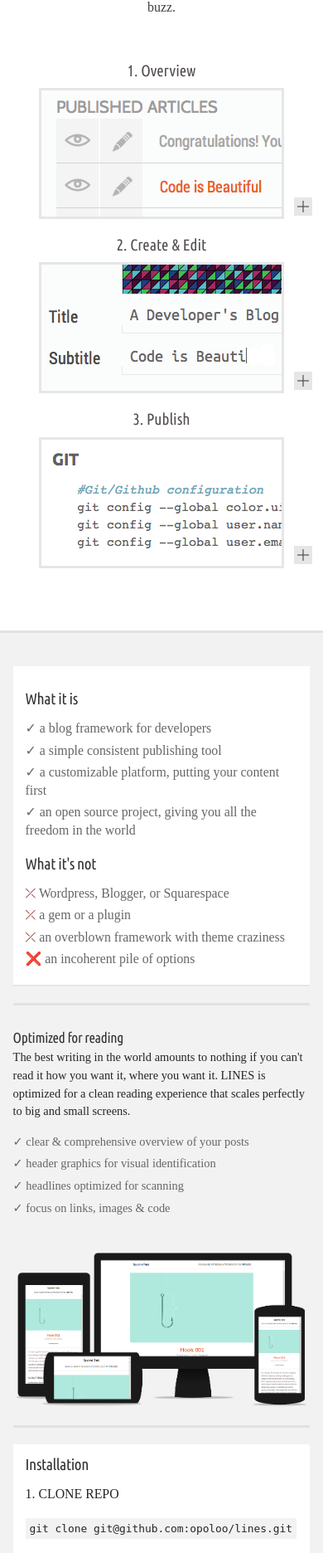
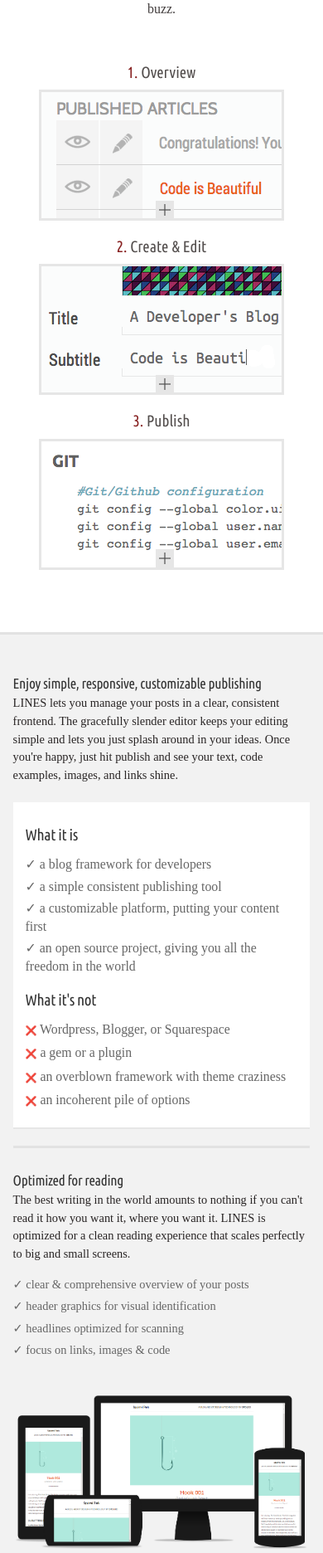
Before and after one commit to opoloo/lines, a PHP site: page / in a window 390 px wide. Shown: the part 291-2163 px from the top of the page at 83% size. Run offline with PHP 8.4, Linux system fonts and the light colour scheme; some libraries are stand-ins or nearby versions; some web fonts are replaced.

Commit message:
Landscape fixes, new x-icon, features copy

```diff
--- a/index.html
+++ b/index.html
@@ -65,16 +65,16 @@
 				<div id="desc">
 					<div class="three-cols ">
 
-						<h3>1. Overview</h3>
+						<h3><span>1.</span> Overview</h3>
 						<a href="images/popup_01.png" title="1. Manage"><img src="images/header_01.png" alt="Manage" /><span class="plus"></span></a>
 					</div>
 					<div class="three-cols ">
-						<h3>2. Create &amp; Edit</h3>
+						<h3><span>2.</span> Create &amp; Edit</h3>
 						<a href="images/popup_02.png" title="2. Create &amp; Edit"><img src="images/header_02.png" alt="Create &amp; Edit" /><span class="plus"></span></a>
 
 					</div>
 					<div class="three-cols nomargin">
-						<h3>3. Publish</h3>
+						<h3><span>3.</span> Publish</h3>
 						<a href="images/popup_03.png" title="3. Publish"><img src="images/header_03.png" alt="Publish" /><span class="plus"></span></a>
 
 					</div>
@@ -85,7 +85,14 @@
 
 		<div id="content">
 			<div class="wrapper">
-				<div id="features" class="white_box">
+				<div id="features">
+					<div class="one-col">
+						<h2>Enjoy simple, responsive, customizable publishing</h2>
+						<p>LINES lets you manage your posts in a clear, consistent frontend.
+The gracefully slender editor keeps your editing simple and lets you just splash around in your ideas. Once you're happy, just hit publish and see your text, code examples, images, and links shine.</p>
+					</div>
+					<br/>
+					<div class="white_box">
 						<div class="two-cols">
 							<h2>What it is</h2>
 							<ul>
@@ -98,13 +105,14 @@
 						<div class="two-cols nomargin">
 							<h2 class="margin-mobile">What it's not</h2>
 							<ul>
-							<li><span class="red">&#10539;</span> Wordpress, Blogger, or Squarespace</li>
-							<li><span class="red">&#10539;</span> a gem or a plugin</li>
-							<li><span class="red">&#10539;</span> an overblown framework with theme craziness</li>
+								<li><span class="red">&#10060;</span> Wordpress, Blogger, or Squarespace</li>
+								<li><span class="red">&#10060;</span> a gem or a plugin</li>
+								<li><span class="red">&#10060;</span> an overblown framework with theme craziness</li>
 								<li><span class="red">&#10060;</span> an incoherent pile of options</li>
 							</ul>
 						</div>
 						<div class="clearfix"></div>
+					</div>
 				</div>
 				<hr/>
 				<div class="one-col">
--- a/stylesheets/media-queries.css
+++ b/stylesheets/media-queries.css
@@ -12,31 +12,13 @@ smaller than 960px
   #meta {position: relative;}
   #meta nav ul li {display:none;}
   #meta nav ul li:first-child, #meta nav ul li:last-child {display:inline-block;}
-  div.two-cols, div.three-cols {
-    float: none;
-    display: inline-block;
-    margin: 0;
-    padding-right: 30px;
-    box-sizing: border-box;
-    -o-box-sizing: border-box;
-    -ms-box-sizing: border-box;
-    -moz-box-sizing: border-box;
-    -webkit-box-sizing: border-box;
-    vertical-align: top;
-  }
+  div.two-cols, div.three-cols {float: none;  display: inline-block;  margin: 0; padding-right: 30px; box-sizing: border-box; -o-box-sizing: border-box; -ms-box-sizing: border-box;
+    -moz-box-sizing: border-box; -webkit-box-sizing: border-box; vertical-align: top;}
 
-  div.two-cols {
-    width: 49%;
-  }
+  div.two-cols {width: 49%;}
+  div.three-cols {width: 32%;}
 
-  div.three-cols {
-    width: 32%;
-  }
-
-  div.three-cols .nomargin {
-    padding: 0;
-    margin: 0;
-  }
+  div.three-cols .nomargin {padding: 0; margin: 0; }
 
   #installation .two-cols {margin:0px 0 10px 0;}
   .white_box {max-width:100%;}
@@ -44,56 +26,37 @@ smaller than 960px
   .white_box h2 {margin:0 0 5px 0;}
   #head { padding:0px 30px 40px 30px; }
 
-  div#content #devices {
-    height: auto;
-  }
+  div#content #devices {height: auto; }
+  div#content #devices img {display: block; }
+  div#content #devices div {display: none; }
+  #download a {width: 100%;  box-sizing: border-box; -o-box-sizing: border-box; -ms-box-sizing: border-box; -moz-box-sizing: border-box; -webkit-box-sizing: border-box; }
 
-  div#content #devices img {
-    display: block;
-  }
+  #contribute .two-cols img, #contribute .two-cols h3 {display: block;margin: 0 auto; }
+  #contribute .two-cols img {  margin-bottom: 15px; }
 
-  div#content #devices div {
-    display: none;
-  }
+  .float-left { float: none;}
 
-  #download a {
-    width: 100%;
-    box-sizing: border-box;
-    -o-box-sizing: border-box;
-    -ms-box-sizing: border-box;
-    -moz-box-sizing: border-box;
-    -webkit-box-sizing: border-box;
-  }
-
-  #contribute .two-cols img, #contribute .two-cols h3 {
-    display: block;
-    margin: 0 auto;
-  }
-
-  #contribute .two-cols img {
-    margin-bottom: 15px;
-  }
-
-  .float-left {
-    float: none;
-  }
-
-  #contribute .two-cols {
-    float: none;
-    text-align: center;
-    padding-right: 0;
-  }
-
-  #installation .two-cols {
-    text-align: left;
-  }
-
-  #installation .two-cols p {
-    padding: 10px 0px;
-  }
+  #contribute .two-cols { float: none; text-align: center;padding-right: 0; }
+  #installation .two-cols { text-align: left; }
+  #installation .two-cols p { padding: 10px 0px;}
 
   #teaser { margin-top: 15px; }
   #meta nav ul li#github {position: absolute;}
+
+  #desc .plus { bottom:0px;left:42%; margin-bottom:8px; }
+}
+
+/************************************************************************************
+smaller than 860px
+*************************************************************************************/
+@media screen and (max-width: 860px) {
+  div#content {padding: 20px 0 0;}
+  .white_box {padding:15px;font-size:1.1em}
+  .white_box .two-cols, #features .two-cols { width:100%;float:none;  }
+  #features {font-size:1em;}
+  h2 {margin:30px 0 5px 0;}
+  h2.margin-mobile {margin:20px 0 5px 0;}
+
 }
 
 
@@ -102,45 +65,23 @@ smaller than 600px
 *************************************************************************************/
 @media screen and (max-width: 600px) {
     body {font-size:0.9em;}
-    div.two-cols, div.three-cols {
-      float:none;
-      width:100%;
-      margin:15px 0 0 0;
-      padding: 0;
-      display:block;
-      max-width: 100%;
-      text-align: center;
-    }
-    ul {
-      margin-top: 15px !important;
-    }
-    #docu .two-cols {
-      text-align: left;
-    }
-    #docu br {
-      display: none;
-    }
-    div#content {
-      padding: 40px 0 0;
-    }
-    div#footer {
-      padding: 20px 0 0 !important;
-    }
-    #features .two-cols {
-      text-align: left;
-    }
+    div.two-cols, div.three-cols {float:none; width:100%; margin:15px 0 0 0; padding: 0; display:block; max-width: 100%; text-align: center; }
+    ul { margin-top: 15px !important; }
+    #docu .two-cols { text-align: left; }
+    #docu br {display: none;  }
+
+    div#footer {padding: 20px 0 0 !important;}
+    #features .two-cols { text-align: left;}
     header {padding:10px 0 0 0;  }
     h2 {font-size: 1.2em;}
-    .white_box {padding:15px;font-size:1.1em}
-    .white_box .two-cols, #features .two-cols { width:100%;float:none;  }
+    #desc .plus { bottom:0px;left:48%; margin-bottom:8px; }
+
 
     div#content ul {margin:0;}
     div#content ul li {margin:0 0 5px 0;}
 
     h1 {font-size:1.7em;}
-    h2 {margin:30px 0 5px 0;}
     hr {margin:20px 0px;}
-    h2.margin-mobile {margin:20px 0 5px 0;}
     tt {padding:5px;}
 }
 
--- a/stylesheets/stylesheet.css
+++ b/stylesheets/stylesheet.css
@@ -83,6 +83,10 @@ h3 {
   color: #544f4e;
   margin:0 0 5px 0;
   font-size:1em;
+}
+
+h3 span {
+  color:#872121;
 }
 
 .one-col {
@@ -204,6 +208,8 @@ header h3 {
   margin:0 0 0 100px;
   text-transform: none;
   color:#872121;
+  background-color:#f8f8f8;
+  padding:5px;
 }
 
 #meta nav ul li.linesaction a:hover {
@@ -280,7 +286,7 @@ header h3 {
 /*-----------------------------------------------------------*/
 
 div#content {
-  padding:80px 0 0px 0;
+  padding:60px 0 0px 0;
   display:block;
 }
 
@@ -514,7 +520,6 @@ div#content #devices div.phone_portrait iframe {
   padding: 20px 40px;
   color: #fff;
   font-size: 36px;
-  border-radius: 3px;
   margin: 0 auto;
   text-transform: uppercase;
   width: 640px;
@@ -594,6 +599,7 @@ a.nostyle {
 
 .red {
   color:#872121;
+  font-size:0.7em;
   font-family: Arial, sans-serif;
 }
 
```
Lines whose indentation alone changed are shown as unchanged.
